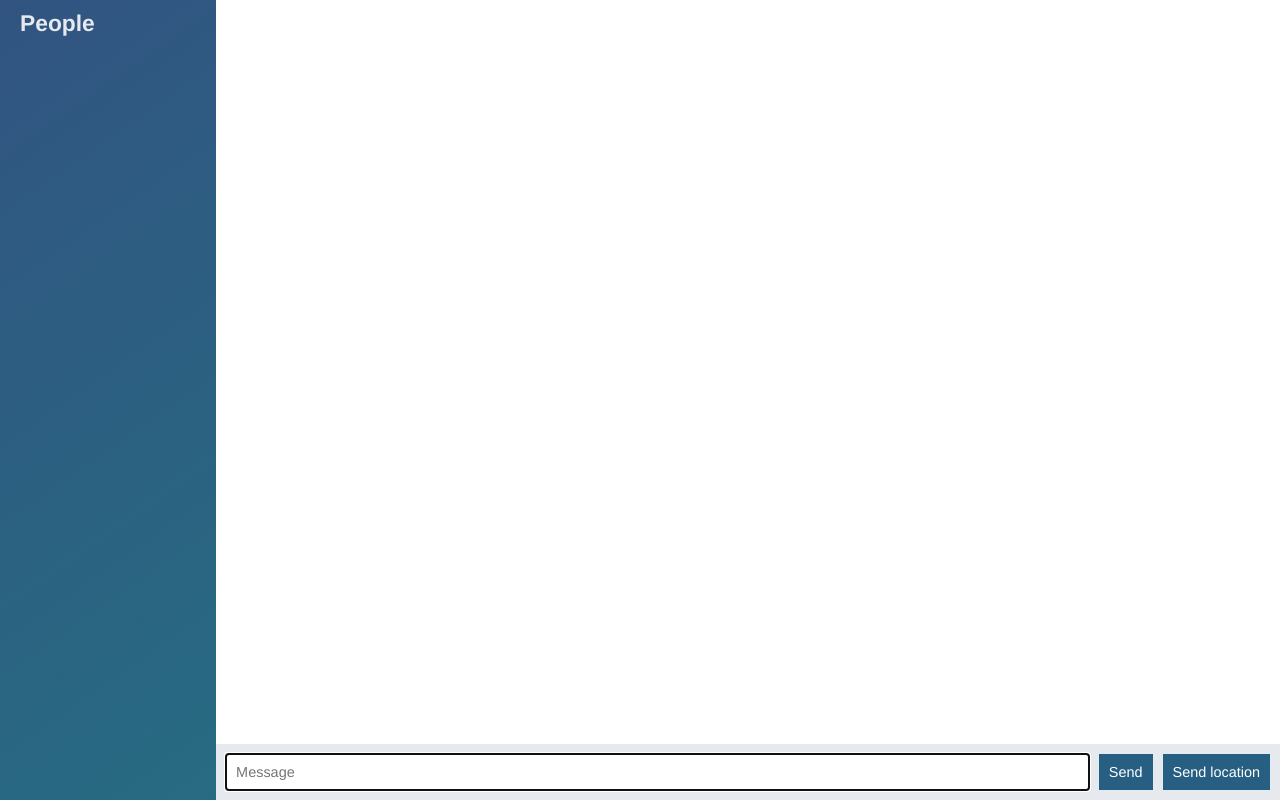
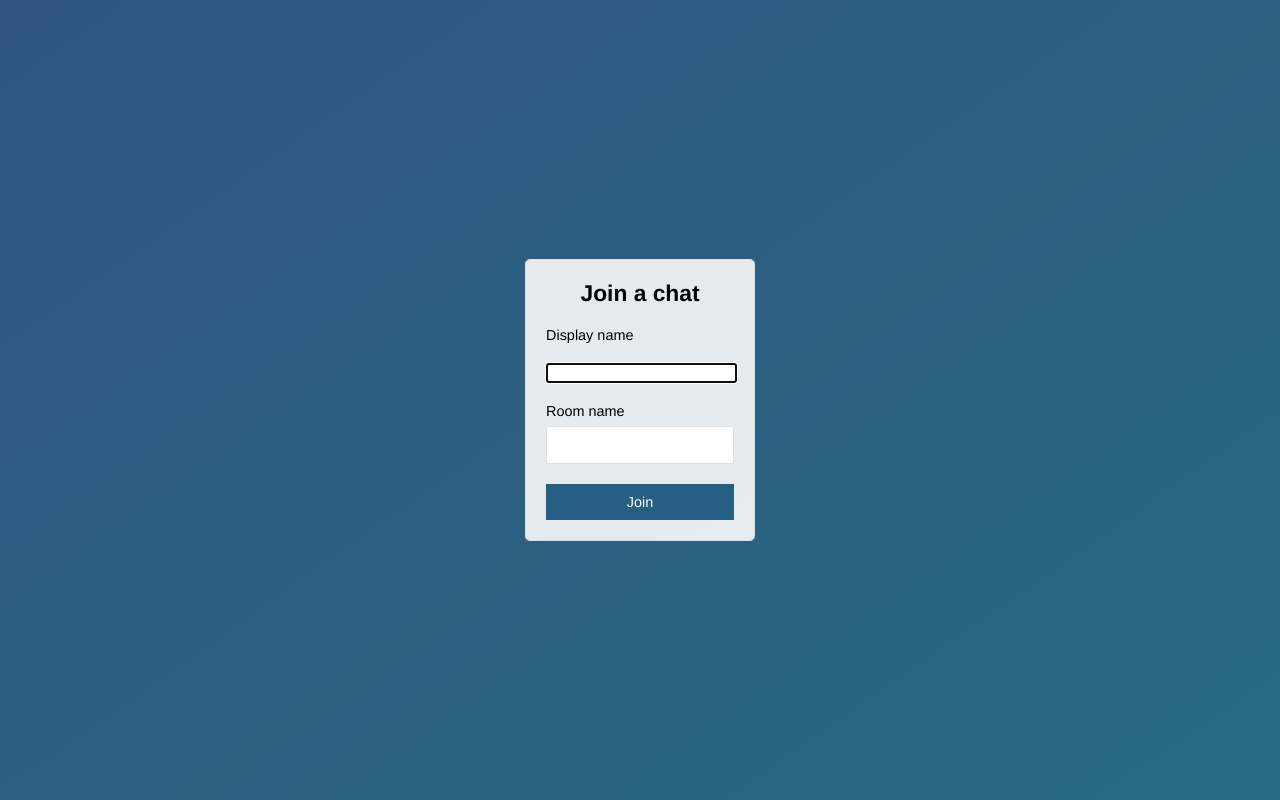
Before and after one commit to rahulsingh2522/node-course-2-chat-app, a website: page public/index.html in a window 1280 px wide. Drawn offline with nearby package versions, Linux system fonts and the light colour scheme; no server answers.

Commit message:
Add join page that submits to chat.html

```diff
--- a/public/index.html
+++ b/public/index.html
@@ -4,59 +4,30 @@
 
 <head>
     <meta charset="utf-8">
+    <title>JOIN | ChatApp</title>
+    <meta name="viewport" content="width=device-width, initial-scale=1, user-scalable=no">
     <link rel="stylesheet" href="/css/styles.css"/>
 </head>
 
-<body class="chat">
-
-    <div class="chat__sidebar">
-        <h3>People</h3>
-        <div id="users"></div>
+<body class="centered-form">
+    <div class="centered-form__form">
+        <form action="/chat.html">
+        <div class="form-field">
+            <h3>Join a chat </h3>
+        </div>
+        <div class="form-field">
+            <label>Display name</label>
+        </div>
+            <input type="text" name="name" autofocus />
+        <div class="form-field">
+            <label>Room name</label>
+            <input type="text" name="room" />
+        </div>
+        <div class="form-field">
+            <button>Join</button>
+        </div>
+        </form>
     </div>
-
-    <div class="chat__main">
-        <ol id="messages" class="chat__messages"></ol>
-
-        <div class="chat__footer">
-            <form id="message-form">
-            <input name="message" type="text" placeholder="Message" autofocus autocomplete="off"/>
-            <button>Send</button>
-            </form>
-            <button id="send-location">Send location</button>
-        </div>
-    </div>
-
-    <script id="message-template" type="text/template">
-        <li class="message">
-            <div class="message__title">
-                <h4>{{from}}</h4>
-                <span>{{createdAt}}</span>
-            </div>
-            <div class="message_body">
-                <p>{{text}}</p>
-            </div>
-        </li>
-    </script>
-    <script id="location-message-template" type="text/template">
-        <li class="message">
-            <div class="message__title">
-                <h4>{{from}}</h4>
-                <span>{{createdAt}}</span>
-            </div>
-            <div class="message_body">
-                <p>
-                    <a href="{{url}}" target="_blank">My current location</a>
-                </p>
-            </div>
-        </li>
-    </script>
-
-    <script src="/socket.io/socket.io.js"></script>
-    <script src="/js/libs/jquery-3.2.1.min.js"></script>
-    <script src="/js/libs/moment.js"></script>
-    <script src="/js/libs/mustache.js"></script>
-    <script src="/js/index.js"></script>
-
 </body>
 
 </html>
```
Also changed, not shown: public/chat.html (added, +64 -0 lines), public/js/chat.js (renamed from public/js/index.js).
